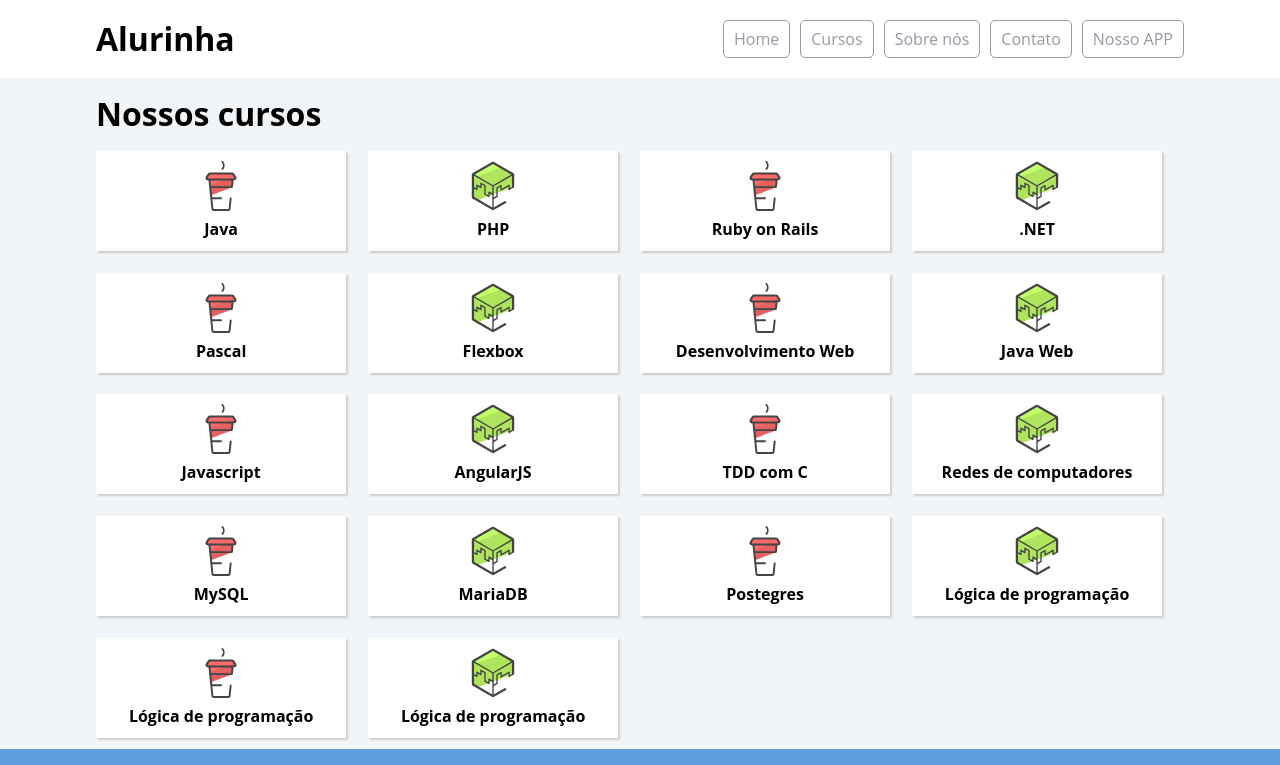
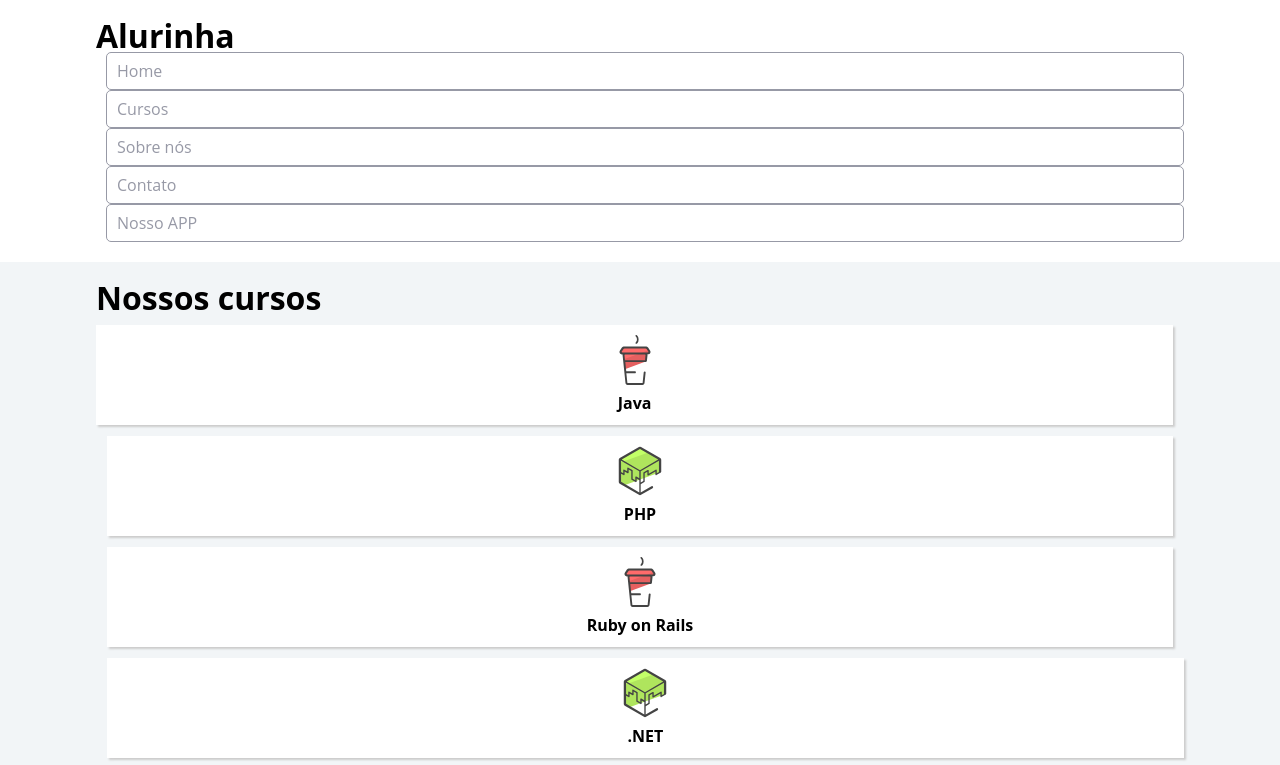
Before and after one commit to MarcelonShaw/alurinha-elementos-com-flexbox-Alura, a plain HTML site: page index.html in a window 1280 px wide. Shown: the top 765 px of the page. Drawn offline with Linux system fonts and the light colour scheme.

Commit message:
Update index.html

```diff
--- a/index.html
+++ b/index.html
@@ -7,8 +7,8 @@
 	<title>Alurinha | Cursos online</title>
 	<link rel="stylesheet" href="css/reset.css">
 	<link rel="stylesheet" href="css/style.css">
-	<link rel="stylesheet" href="css/flexbox.css">
-	<link rel="stylesheet" href="css/responsivo.css">
+<!-- 	<link rel="stylesheet" href="css/flexbox.css">
+	<link rel="stylesheet" href="css/responsivo.css"> -->
 </head>
 
 <body>
```
